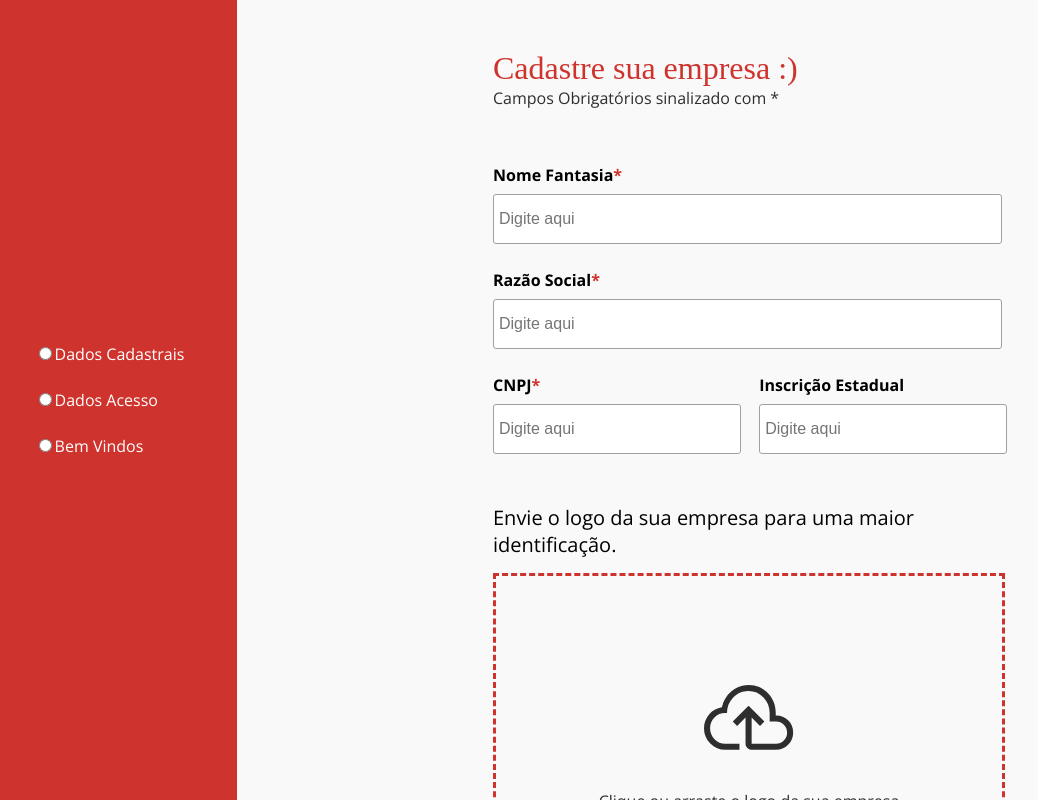
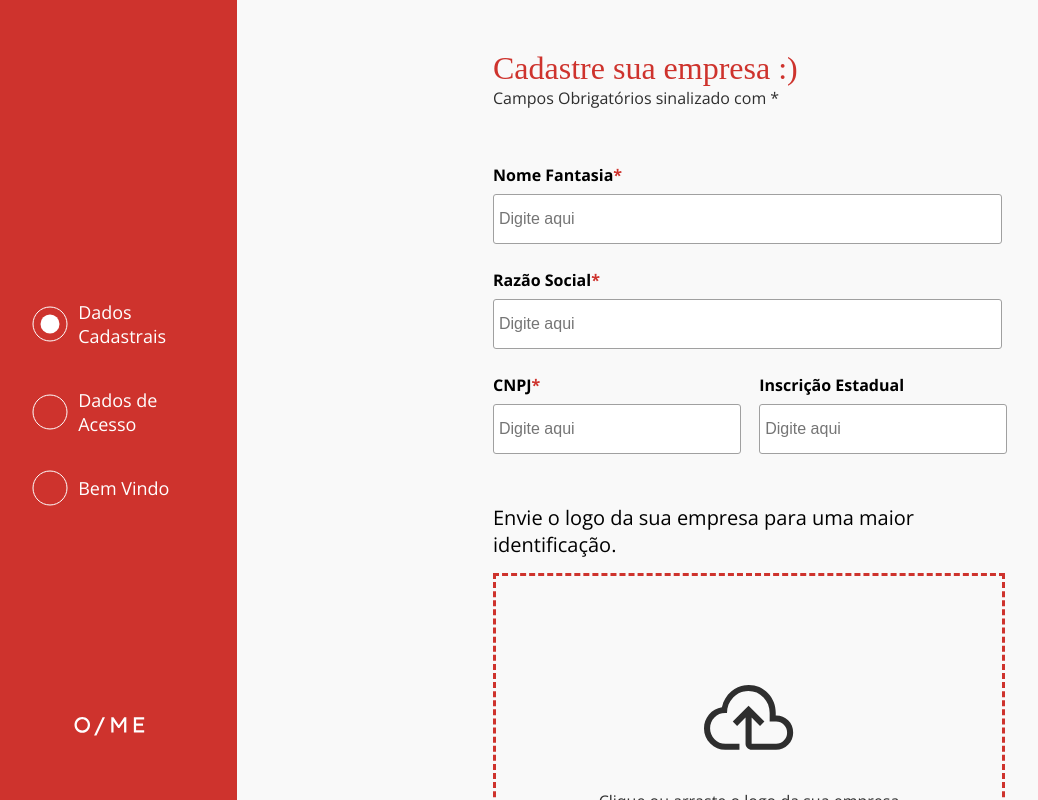
Before and after one commit to StartFuture/onboarding-me-rh-front, a React (Create React App) app: page /forms-company in a window 1280 px wide. Shown: the top 800 px of the page, without its empty margins (19-1057 px from the left). Built offline with nearby package versions, Linux system fonts and the light colour scheme; a web font is replaced by a local one.

Commit message:
timeline

```diff
--- a/src/components/TimeLine/index.jsx
+++ b/src/components/TimeLine/index.jsx
@@ -1,21 +1,24 @@
 import "./style.css"
-const Timeline = () => {
+import Logo from "../../assets/img/Logo.svg"
+import TimelineIcon from "../../assets/img/timeline-icon.svg"
+import SelectedTimelineIcon from "../../assets/img/selected-timeline-icon.svg"
+
+const Timeline = ({currPage, isCompany}) => {
   return (
     <div className="timeline">
-      <div className="divinput">
-        <label >
-          <input type="radio" />
-          Dados Cadastrais
-        </label>
-        <label >
-          <input type="radio" />
-          Dados Acesso
-        </label>
-        <label >
-          <input type="radio" />
-          Bem Vindos
-        </label>
+      <div style={{display: isCompany === 'true' ? "flex" : "none"}}>
+        <img src={currPage === '0' ? SelectedTimelineIcon : TimelineIcon} alt="timeline icon"/>
+        <label>Dados Cadastrais</label>
       </div>
+      <div>
+        <img src={currPage === '1' ? SelectedTimelineIcon : TimelineIcon} alt="timeline icon"/>
+        <label>Dados de Acesso</label>
+      </div>
+      <div>
+        <img src={currPage === '2' ? SelectedTimelineIcon : TimelineIcon} alt="timeline icon"/>
+        <label>Bem Vindo</label>
+      </div>
+      <img className="timeline-logo" src={Logo} />
     </div>
   );
 };
--- a/src/components/TimeLine/style.css
+++ b/src/components/TimeLine/style.css
@@ -1,23 +1,8 @@
-body {
-  margin: 0;
-  padding: 0;
-  box-sizing: border-box;
-}
-/* label {
+@import url("https://fonts.googleapis.com/css2?family=Open+Sans:ital,wght@0,300;0,400;0,500;0,600;0,700;0,800;1,300;1,400;1,500;1,600;1,700;1,800&display=swap");
+
+.timeline {
+  width: 20%;
   background: #ce332d;
-  width: Fixed (359px);
-  height: Fixed (1, 200px);
-  padding: 400px 24px 72px 24px;
-  justify-content: space-between;
-} */
-/* label{
-  border: 1px solid red;
-display: flex;
-width: 300px;
-} */
-.timeline{
-  width:20%;
-  background:#ce332d ;
   height: 100vh;
   justify-content: center;
   display: flex;
@@ -26,16 +11,29 @@ width: 300px;
   position: fixed;
 }
 
-.divinput{
+.timeline div {
   display: flex;
-  flex-direction: column;
-  gap: 24px;
-  color: white;
+  width: 60%;
+  justify-content: start;
+  margin: 0px auto;
 }
 
-@media screen and (max-width:752px ) {
+.timeline label {
+  color: white;
+  font-family: Open Sans;
+  font-size: 18px;
+  font-weight: 400;
+  margin: 20px 0px 20px 10px;
+}
 
-  .timeline{
+.timeline-logo {
+  bottom: 0;
+  position: fixed;
+  margin-bottom: 8vh;
+}
+
+@media screen and (max-width:800px) {
+  .timeline {
     display: none;
   }
 }
--- a/src/pages/FirstAccess/index.jsx
+++ b/src/pages/FirstAccess/index.jsx
@@ -5,7 +5,7 @@ import Timeline from "../../components/TimeLine";
 const FirstAccess = () => {
   return (
     <>
-      <Timeline />
+      <Timeline currPage="1" />
       <div class="firstaccess-container-form">
         <div class="bar-mobile"></div>
         <div class="firstaccess-content-form">
--- a/src/pages/FormAccess/index.jsx
+++ b/src/pages/FormAccess/index.jsx
@@ -5,7 +5,7 @@ import { Link } from "react-router-dom";
 const FormAccess = () => {
   return (
     <>
-      <Timeline />
+      <Timeline currPage="1" isCompany="true" />
       <div class="formaccess-container-form">
         <div class="bar-mobile"></div>
         <div class="formaccess-content-form">
@@ -19,7 +19,7 @@ const FormAccess = () => {
             <h4>Confirmar senha <strong>*</strong></h4>
             <input type="text" placeholder="Digite aqui" />
           </form>
-          <Link to="/welcome">
+          <Link to="/welcome?c=true">
             <button class="formaccess-next-button">Prosseguir</button>
           </Link>
           <Link to='/forms-company'>
--- a/src/pages/FormWelcomeKit/index.jsx
+++ b/src/pages/FormWelcomeKit/index.jsx
@@ -6,10 +6,10 @@ const FormWelcomeKit = () => {
 
   return (
     <>
-    <div className="container-page">
-      <LateralMenu />
+      <div className="container-page">
+        <LateralMenu />
         <Form />
-    </div>
+      </div>
     </>
   );
 };
--- a/src/pages/FormsCompany/index.jsx
+++ b/src/pages/FormsCompany/index.jsx
@@ -6,7 +6,7 @@ const FormsCompany = () => {
   return (
     <>
       <div className="conteudo">
-        <Timeline />
+        <Timeline currPage="0" isCompany="true" />
         <Form />
       </div>
     </>
--- a/src/pages/Welcome/index.jsx
+++ b/src/pages/Welcome/index.jsx
@@ -5,9 +5,12 @@ import WelcomeImage from "./assets/img/Celebration-amico (1).svg";
 import LogoOnboarding from "./assets/img/ME.svg";
 
 const Welcome = () => {
+  const queryParams = new URLSearchParams(window.location.search)
+  const isCompany = queryParams.get("c")
+
   return (
     <>
-      <Timeline />
+      <Timeline currPage="2" isCompany={isCompany} />
       <div class="container-welcome">
         <div class="bar-mobile"></div>
         <div class="content-welcome">
@@ -15,7 +18,7 @@ const Welcome = () => {
           <h1>Bem Vindo a</h1>
           <img class="logo-onboarding" src={LogoOnboarding} alt="Pessoas comemorando" />
           <Link to="/">
-            <button style={{cursor: "pointer"}}>Acessar Portal</button>
+            <button style={{ cursor: "pointer" }}>Acessar Portal</button>
           </Link>
         </div>
       </div>
```
Also changed, not shown: src/assets/img/selected-timeline-icon.svg (added), src/assets/img/timeline-icon.svg (added).
